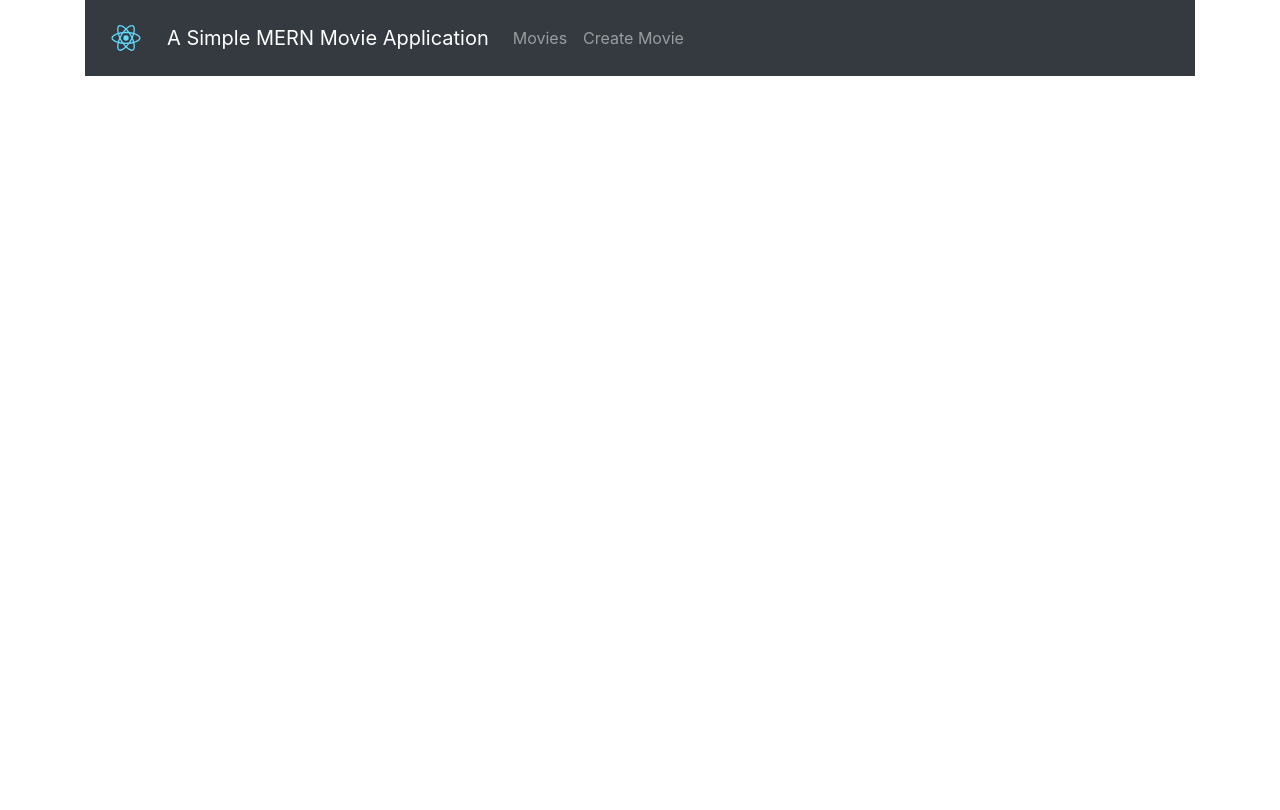
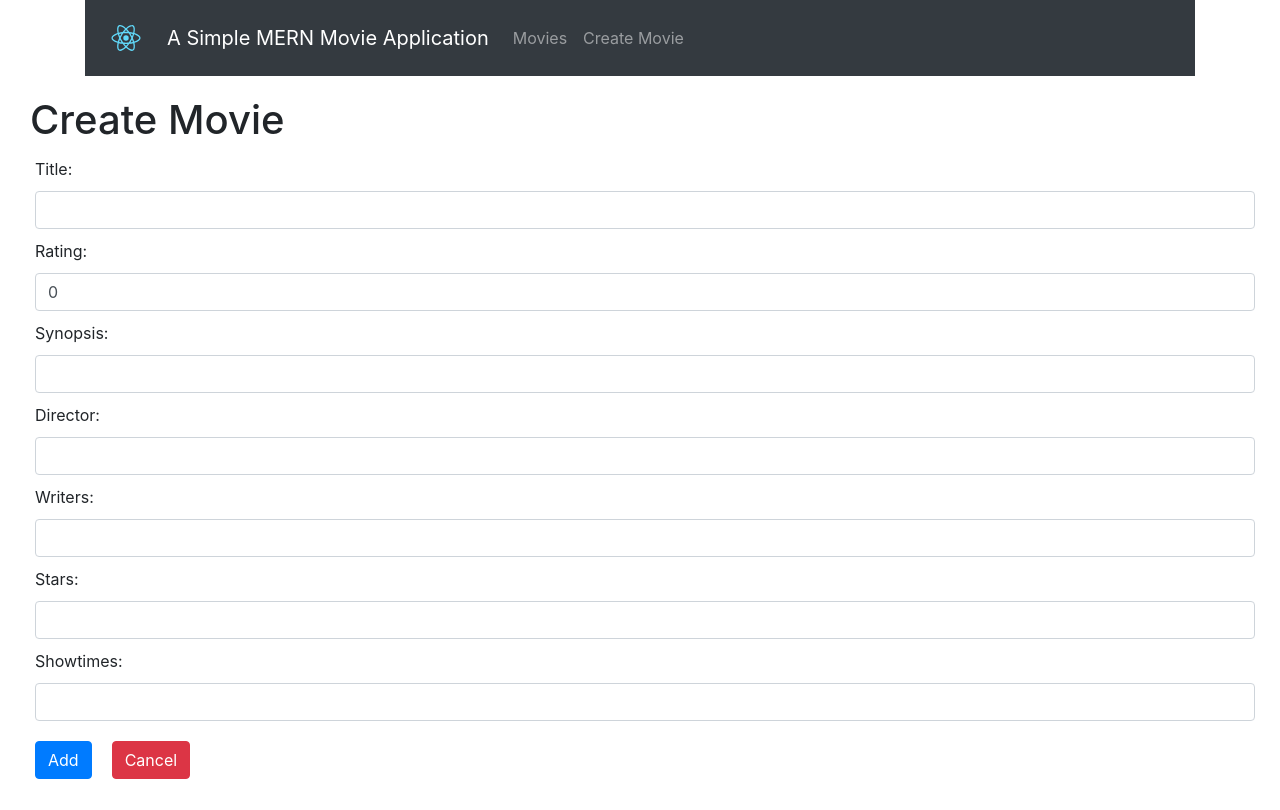
Before and after one commit to danangsw/mern-movie, a React (Create React App) app in the folder client/: page /movie/create in a window 1280 px wide. Built offline with nearby package versions, Linux system fonts and the light colour scheme.

Commit message:
(WIP) Added FE to BE => MovieCreate page

```diff
--- a/client/src/app/index.js
+++ b/client/src/app/index.js
@@ -2,7 +2,7 @@ import React from 'react';
 import { BrowserRouter as Router, Route, Switch } from 'react-router-dom'
 
 import { NavBar } from '../components'
-import { MovieList } from '../pages'
+import { MovieList, MovieCreate } from '../pages'
 
 import 'bootstrap/dist/css/bootstrap.min.css'
 
@@ -12,6 +12,7 @@ function App() {
         <NavBar />
         <Switch>
             <Route path="/movie/list" exact component={MovieList} />
+            <Route path="/movie/create" exact component={MovieCreate} />
         </Switch>
     </Router>
   )
--- a/client/src/pages/MovieCreate.jsx
+++ b/client/src/pages/MovieCreate.jsx
@@ -0,0 +1,191 @@
+import React, { Component } from 'react'
+import movieAPI from '../api'
+
+import Styled from 'styled-components'
+
+const Title = Styled.h1.attrs({
+    className: 'h1',
+})``
+
+const Wrapper =  Styled.div.attrs({
+    className: 'form-group',
+})`
+    margin: 0 30px;
+`
+
+const Label = Styled.label`
+    margin: 5px;
+`
+
+const InputText = Styled.input.attrs({
+    className: 'form-control',
+})`
+    margin: 5px;
+`
+
+const SubmitButton = Styled.button.attrs({
+    className: 'btn btn-primary',
+})`
+    margin: 15px 15px 15px 5px;
+`
+
+const CancelButton = Styled.button.attrs({
+    className: 'btn btn-danger',
+})`
+    margin: 15px 15px 15px 5px;
+`
+
+class MovieCreate extends Component {
+    constructor(props) {
+        super(props)
+
+        this.state = {
+            title: '',
+            synopsis: '',
+            director: '',
+            writers: '',
+            stars: '',
+            rating: '0',
+            showtimes: '',
+        }
+    }
+
+    handleChangeInputTitle = async event => {
+        const title = event.target.value
+        this.setState({ title })
+    }
+
+    handleChangeInputRating = async event => {
+        const rating = event.target.validity.valid
+            ? event.target.value
+            : this.state.rating
+
+        this.setState({ rating })
+    }
+
+    handleChangeInputSynopsis = async event => {
+        const synopsis = event.target.value
+        this.setState({ synopsis })
+    }
+
+    handleChangeInputDirector = async event => {
+        const director = event.target.value
+        this.setState({ director })
+    }
+
+    handleChangeInputWriters = async event => {
+        const writers = event.target.value
+        this.setState({ writers })
+    }
+
+    handleChangeInputStars = async event => {
+        const stars = event.target.value
+        this.setState({ stars })
+    }
+
+    handleChangeInputShowtimes = async event => {
+        const showtimes = event.target.value
+        this.setState({ showtimes })
+    }
+
+    handleSubmitMovie = async event => {
+        const {
+            title,
+            synopsis,
+            director,
+            writers,
+            stars,
+            rating,
+            showtimes,
+        } = this.state
+
+        const writersToArr = writers.split(', ')
+        const starsToArr = stars.split(', ')
+        const showtimesToArr = showtimes.split(' | ')
+
+        const payload =  {
+            title,
+            synopsis,
+            director,
+            writersToArr,
+            starsToArr,
+            rating,
+            showtimesToArr,
+        }
+
+        await movieAPI.createMovie(payload)
+            .then(data => {
+                window.alert(`Movie created successfully!`)
+
+                this.state = {
+                    title: '',
+                    synopsis: '',
+                    director: '',
+                    writers: '',
+                    stars: '',
+                    rating: '0',
+                    showtimes: '',
+                }
+            })
+            .catch(error => {
+                console.error(error)
+                window.alert(`Failed to create Movie!`)
+            })
+    }
+
+    render() {
+        const {
+            title,
+            synopsis,
+            director,
+            writers,
+            stars,
+            rating,
+            showtimes,
+        } = this.state
+
+        return(
+            <Wrapper>
+                <Title>Create Movie</Title>
+
+                <Label>Title: </Label>
+                <InputText type="text" value={title} onChange={this.handleChangeInputTitle}/>
+
+                <Label>Rating: </Label>
+                <InputText type="number" value={rating} onChange={this.handleChangeInputRating}
+                    step="0.1"
+                    lang="en-US"
+                    min="0"
+                    max="10"
+                    pattern="[0-9]+([,\.][0-9]+)?"
+                />
+
+                <Label>Synopsis: </Label>
+                <InputText type="text" value={synopsis} onChange={this.handleChangeInputSynopsis}/>
+
+                <Label>Director: </Label>
+                <InputText type="text" value={director} onChange={this.handleChangeInputDirector}/>
+
+                <Label>Writers: </Label>
+                <InputText type="text" value={writers} onChange={this.handleChangeInputWriters}
+                    pattern="(.+?)(?:,|$)"
+                    />
+
+                <Label>Stars: </Label>
+                <InputText type="text" value={stars} onChange={this.handleChangeInputStars}
+                    pattern="(.+?)(?:,|$)"
+                />
+
+                <Label>Showtimes: </Label>
+                <InputText type="text" value={showtimes} onChange={this.handleChangeInputShowtimes}
+                    pattern="(.+?)(?:\w\|\w|$)"
+                />
+
+                <SubmitButton onClick={this.handleSubmitMovie}>Add</SubmitButton>
+                <CancelButton href={'/movie/list'}>Cancel</CancelButton>
+            </Wrapper>
+        )
+    }
+}
+
+export default MovieCreate
```
